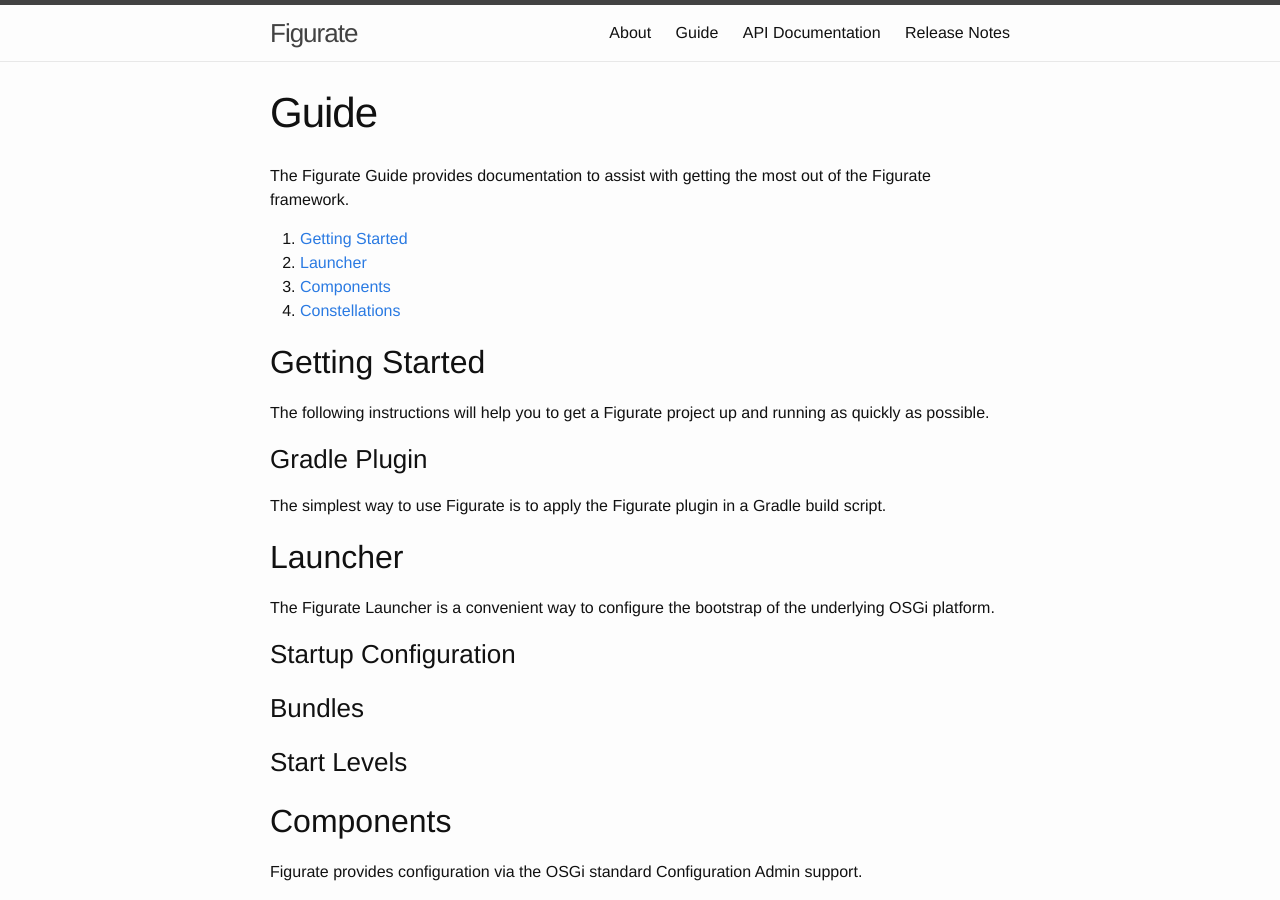
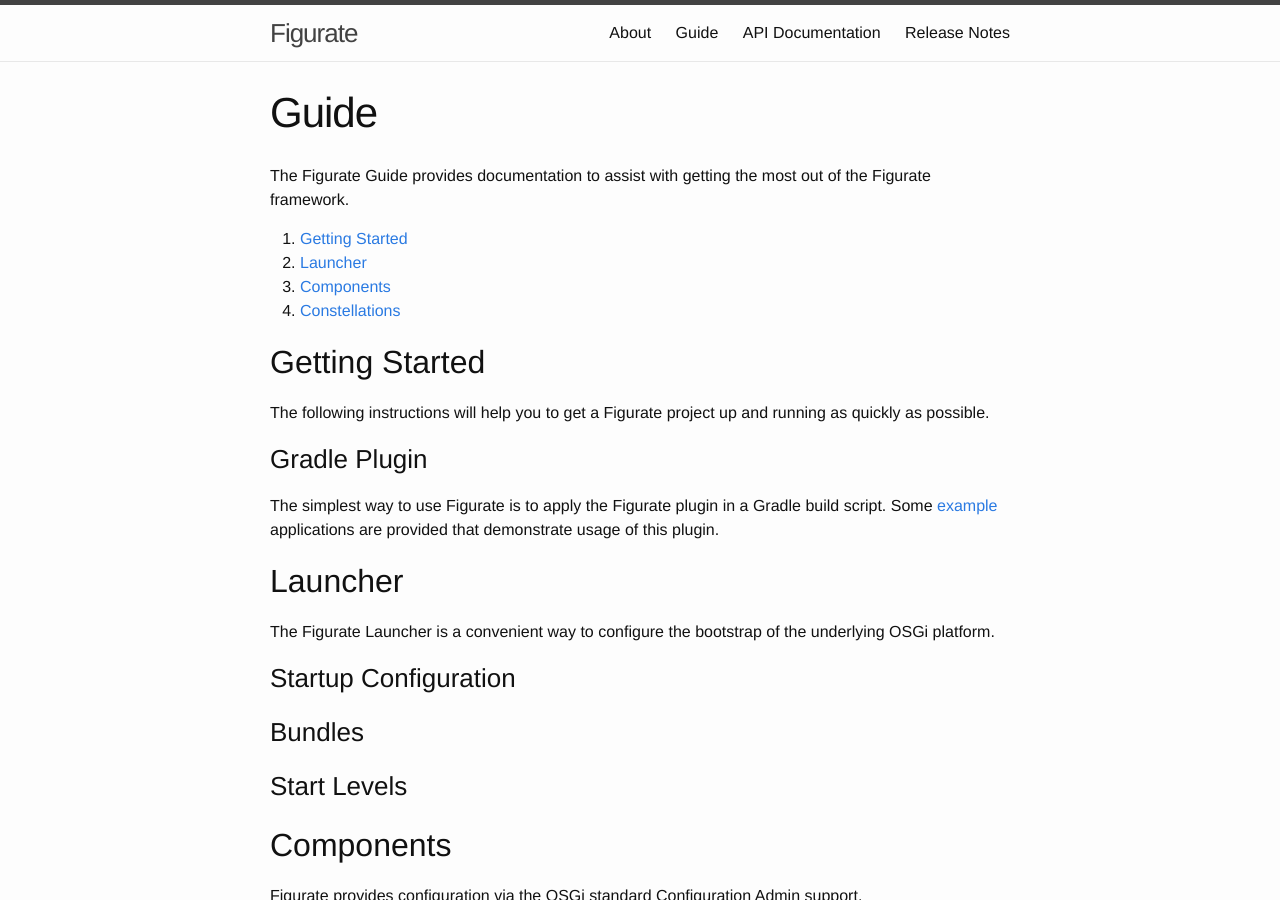
Before and after one commit to figurate/figurate-user-guide, a Jekyll site: the page built from guide/index.md, in a window 1280 px wide and 900 px high. Built offline with Jekyll 4.4.1, drawn with Linux system fonts in a browser that asks for light colours.

Commit message:
Added link to examples

```diff
--- a/guide/index.md
+++ b/guide/index.md
@@ -15,7 +15,8 @@ The following instructions will help you to get a Figurate project up and runnin
 
 ### Gradle Plugin
 
-The simplest way to use Figurate is to apply the Figurate plugin in a Gradle build script.
+The simplest way to use Figurate is to apply the Figurate plugin in a Gradle build script. Some [example](figurate-examples) applications are
+provided that demonstrate usage of this plugin.
 
 ## <a name="launcher"></a>Launcher
 
```
Also changed, not shown: other parts of guide/index.md (+2 -0 lines).
